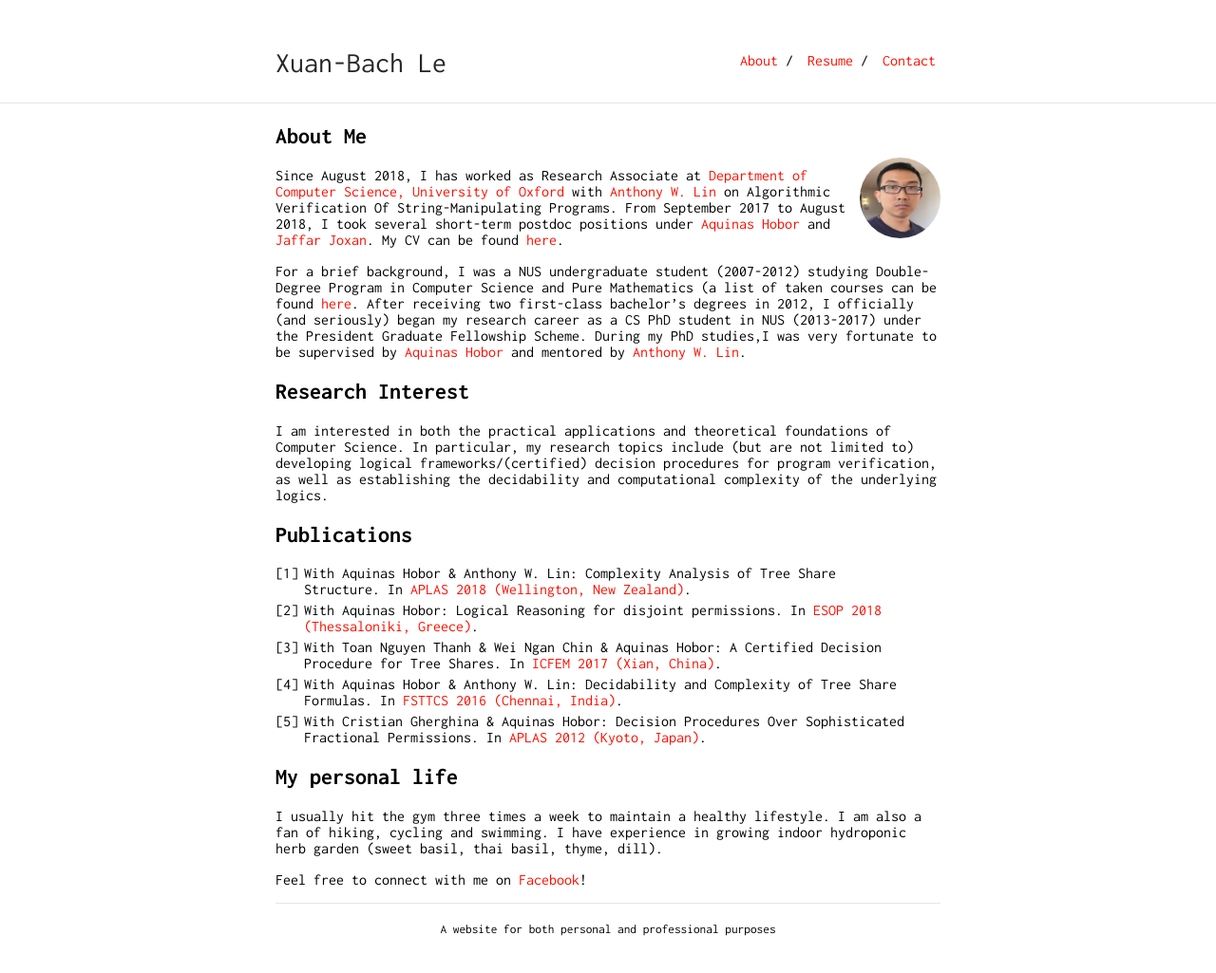
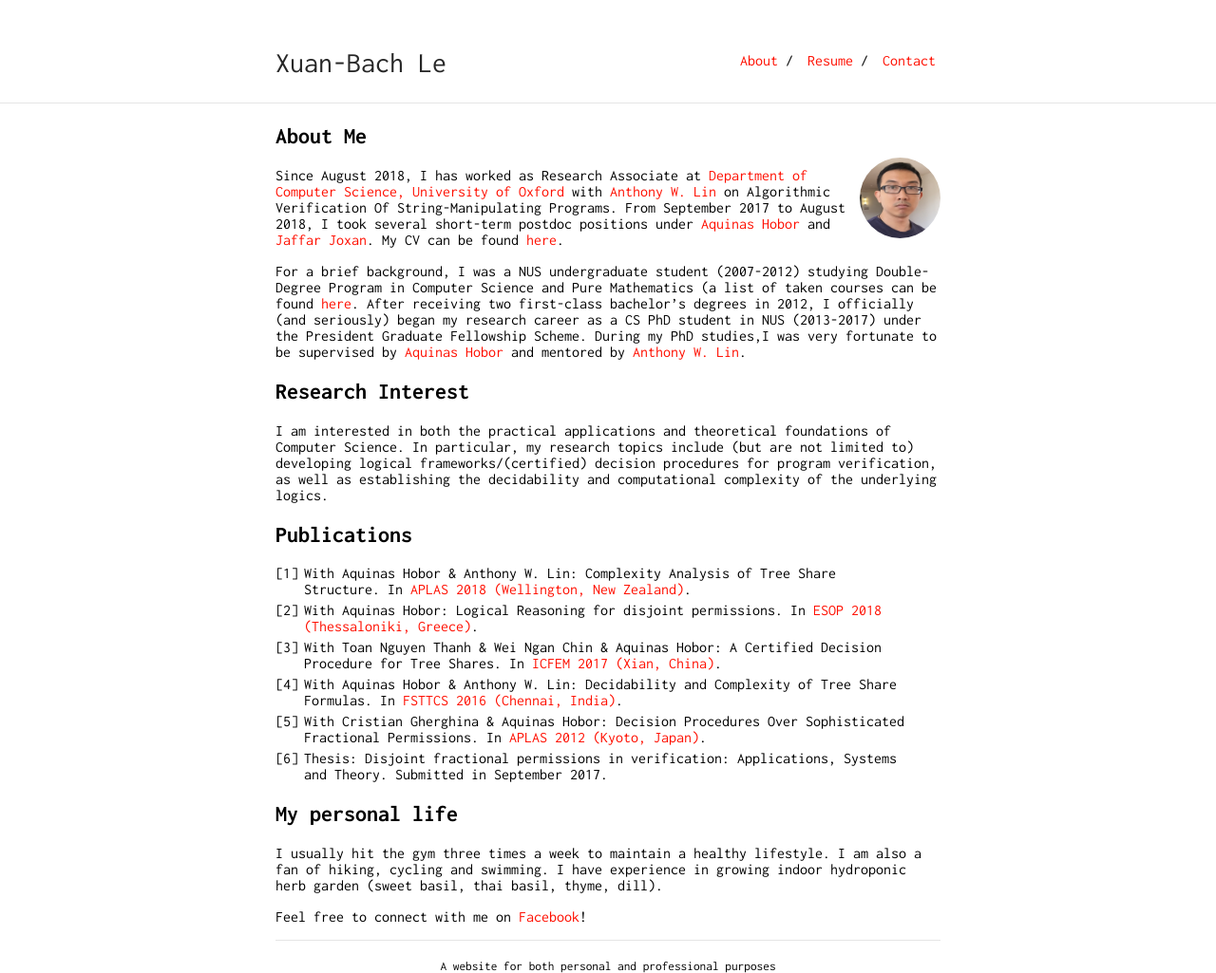
Before and after one commit to lexuanbach/lexuanbach.github.io, a Jekyll site: the page built from index.md, in a window 1280 px wide. Shown: the whole page at 95% size. Built offline with Jekyll 4.4.1, drawn with Linux system fonts in a browser that asks for light colours; our own code applies the rules of GitHub Pages for plain Markdown files; before the commit the page ends 986 px from its top, so only the background shows below that.

Commit message:
Update index.md

```diff
--- a/index.md
+++ b/index.md
@@ -20,6 +20,7 @@ I am interested in both the practical applications and theoretical foundations o
 3. With Toan Nguyen Thanh & Wei Ngan Chin & Aquinas Hobor: A Certified Decision Procedure for Tree Shares. In [ICFEM 2017 (Xian, China)](http://ictt.xidian.edu.cn/icfem2017/index.html).
 4. With Aquinas Hobor & Anthony W. Lin: Decidability and Complexity of Tree Share Formulas. In [FSTTCS 2016 (Chennai, India)](https://www.fsttcs.org.in/archives/2016/).
 5. With Cristian Gherghina & Aquinas Hobor: Decision Procedures Over Sophisticated Fractional Permissions. In [APLAS 2012 (Kyoto, Japan)](http://aplas12.kuis.kyoto-u.ac.jp/).
+6. Thesis: Disjoint fractional permissions in verification: Applications, Systems and Theory. Submitted in September 2017.
 
 ## My personal life
 
```
